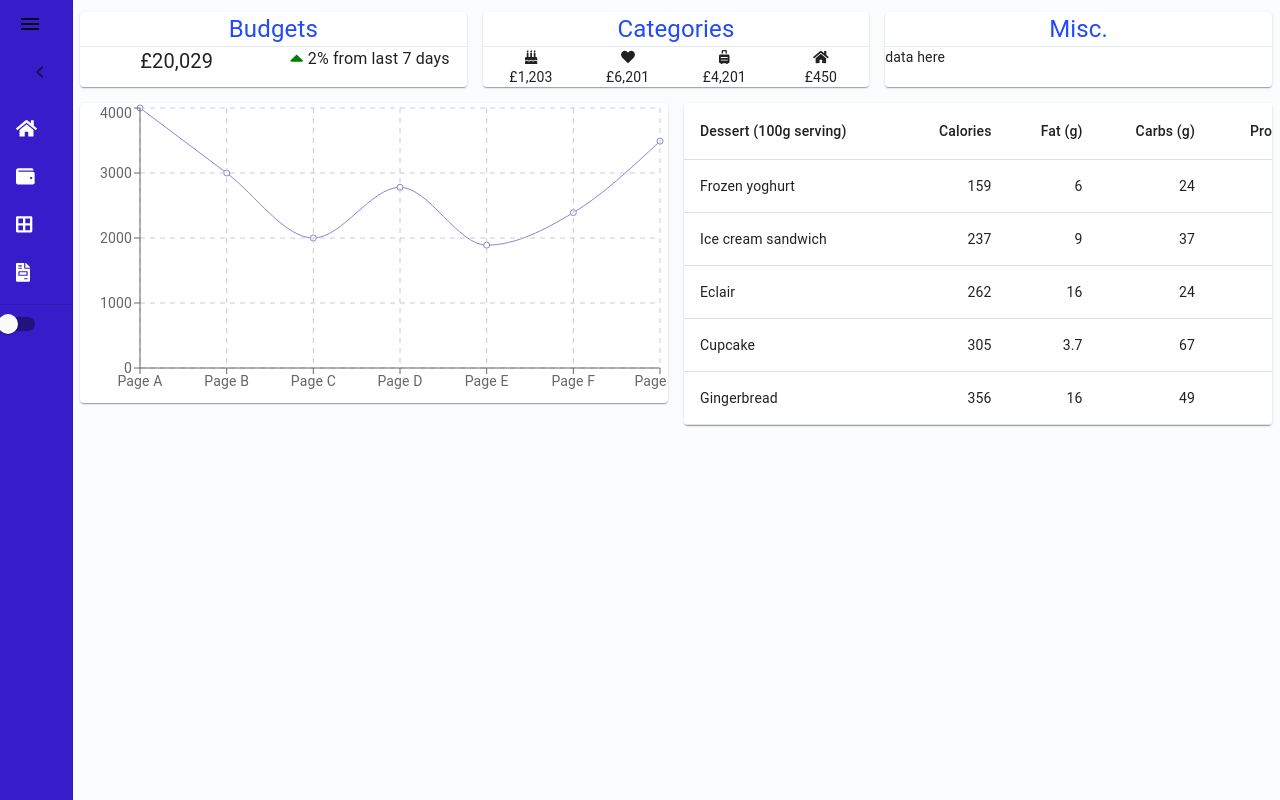
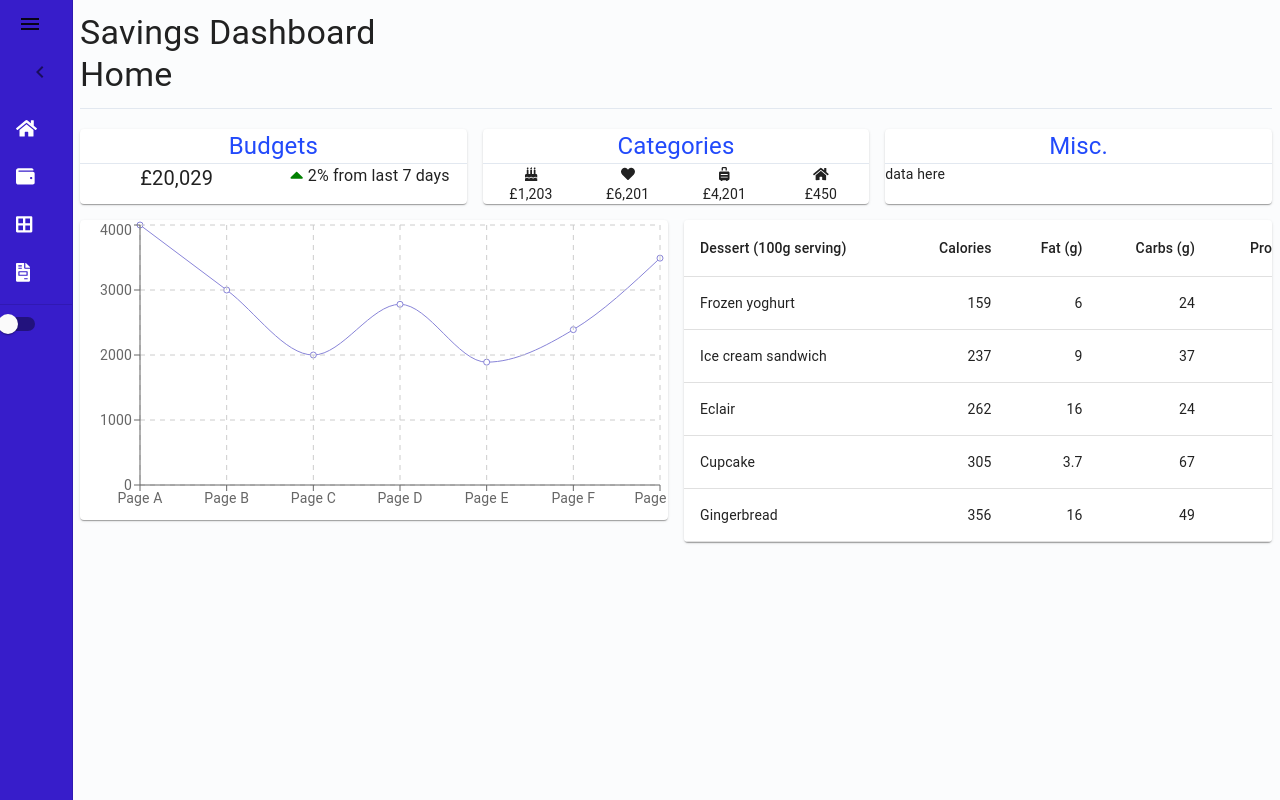
Before and after one commit to 756D6D61/New-Savings-Dashboard, a React (Create React App) app: page / in a window 1280 px wide. Built offline with nearby package versions, Linux system fonts and the light colour scheme.

Commit message:
Title added

```diff
--- /dev/null
+++ b/src/components/Divider.js
@@ -0,0 +1,28 @@
+import React from 'react'
+import Grid from '@material-ui/core/Grid'
+import Typography from '@material-ui/core/Typography'
+import PropTypes from 'prop-types'
+
+const propTypes = {
+	children: PropTypes.node
+}
+
+const Divider = ({ children }) => {
+	return (
+		<div>
+			<div>
+				<Grid container alignItems="center">
+					<Typography gutterBottom variant="h4">
+						{children}
+					</Typography>
+				</Grid>
+			</div>
+			<hr />
+			<br />
+		</div>
+	)
+}
+
+Divider.propTypes = propTypes
+
+export default Divider
--- a/src/components/NavTest.js
+++ b/src/components/NavTest.js
@@ -10,7 +10,8 @@ import {
 	ListItemIcon,
 	ListItemText,
 	Switch,
-	FormControlLabel
+	FormControlLabel,
+	Backdrop
 } from '@material-ui/core'
 
 import MenuIcon from '@material-ui/icons/Menu'
@@ -95,7 +96,11 @@ const useStyles = makeStyles(theme => ({
 		transition: theme.transitions.create('width', {
 			easing: theme.transitions.easing.sharp,
 			duration: theme.transitions.duration.enteringScreen
-		})
+		}),
+		Backdrop: {
+			zIndex: theme.zIndex.drawer + 1,
+			color: '#000'
+		}
 	},
 	drawerClose: {
 		transition: theme.transitions.create('width', {
@@ -106,6 +111,10 @@ const useStyles = makeStyles(theme => ({
 		width: theme.spacing(7) + 1,
 		[theme.breakpoints.up('sm')]: {
 			width: theme.spacing(9) + 1
+		},
+		backdrop: {
+			zIndex: theme.zIndex.drawer + 1,
+			color: '#000'
 		}
 	},
 
@@ -150,6 +159,7 @@ export default function MiniDrawer() {
 					})
 				}}
 				open={open}
+				Backdrop
 			>
 				<IconButton
 					color="inherit"
--- a/src/layout/page.js
+++ b/src/layout/page.js
@@ -1,6 +1,7 @@
 import React from 'react'
 import NavTest from '../components/NavTest'
 import PropTypes from 'prop-types'
+import Divider from '../components/Divider'
 
 const propTypes = {
 	children: PropTypes.node
@@ -10,7 +11,13 @@ const Page = ({ route, children }) => {
 	return (
 		<div class="flex content-between flex-wrap  h-5">
 			<NavTest route={route} />
-			<div class="w-full h-2  pl-20 pr-2">{children}</div>
+			<div class="w-full h-2  pl-20 pr-2">
+				<Divider>
+					Savings Dashboard
+					<br /> Home
+				</Divider>
+				{children}
+			</div>
 		</div>
 	)
 }
```
